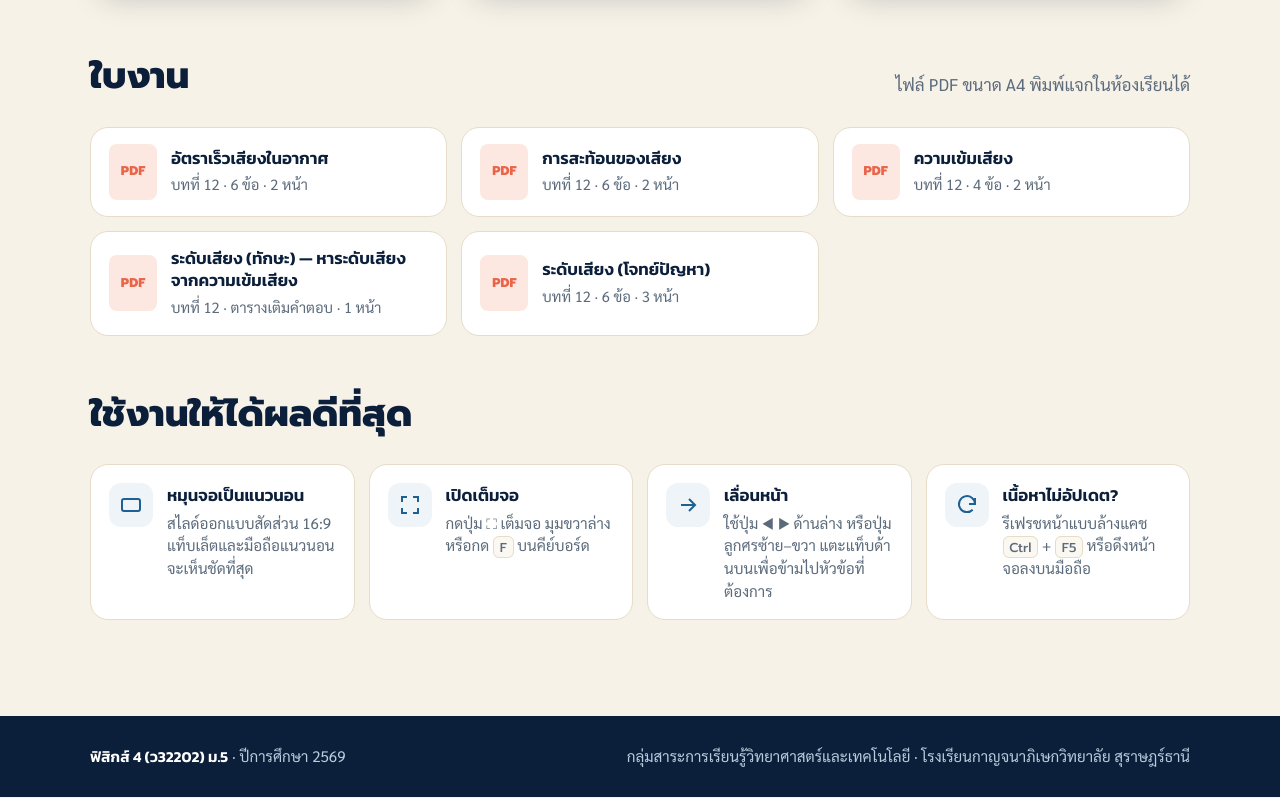
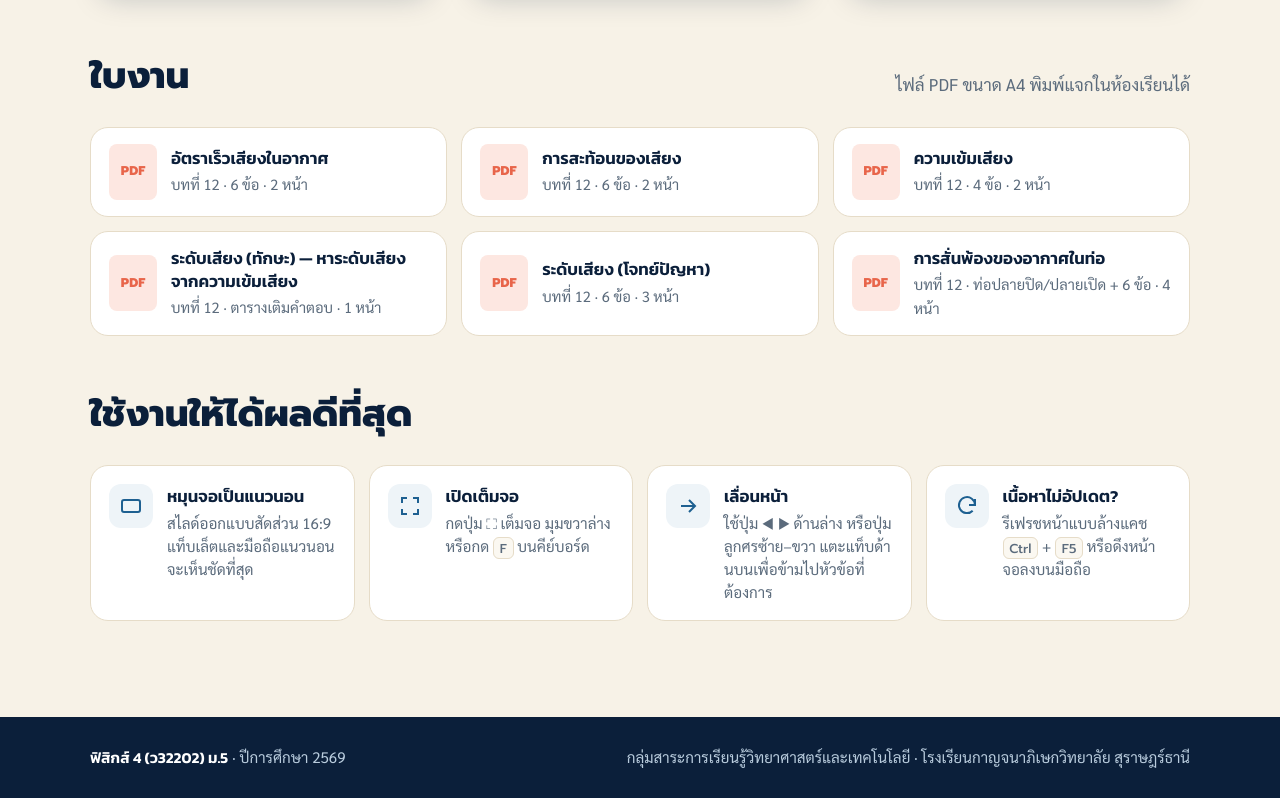
Before and after one commit to panth427-KJST/Physics4, a plain HTML site: page index.html in a window 1280 px wide. Shown: the part 1372-2170 px from the top of the page. Drawn offline with Linux system fonts and the light colour scheme.

Commit message:
เพิ่มใบงาน การสั่นพ้องของอากาศในท่อ
Co-Authored-By: Claude Opus 5.5 <noreply@anthropic.com>
Claude-Session: https://claude.ai/code/session_01XEFqcpJ4ShWB1PaFGVkPt8

```diff
--- a/index.html
+++ b/index.html
@@ -230,6 +230,8 @@ footer b{color:#fff;font-family:'Kanit',sans-serif;font-weight:600;}
           <div><h4>ระดับเสียง (ทักษะ) — หาระดับเสียงจากความเข้มเสียง</h4><p>บทที่ 12 · ตารางเติมคำตอบ · 1 หน้า</p></div></a>
         <a class="doc" href="ch12-sound/worksheets/CH12-SoundLevel-Problems-Worksheet.pdf" target="_blank" rel="noopener"><span class="ic">PDF</span>
           <div><h4>ระดับเสียง (โจทย์ปัญหา)</h4><p>บทที่ 12 · 6 ข้อ · 3 หน้า</p></div></a>
+        <a class="doc" href="ch12-sound/worksheets/CH12-PipeResonance-Worksheet.pdf" target="_blank" rel="noopener"><span class="ic">PDF</span>
+          <div><h4>การสั่นพ้องของอากาศในท่อ</h4><p>บทที่ 12 · ท่อปลายปิด/ปลายเปิด + 6 ข้อ · 4 หน้า</p></div></a>
       </div>
     </div>
   </section>
```
Also changed, not shown: 1 other file.
